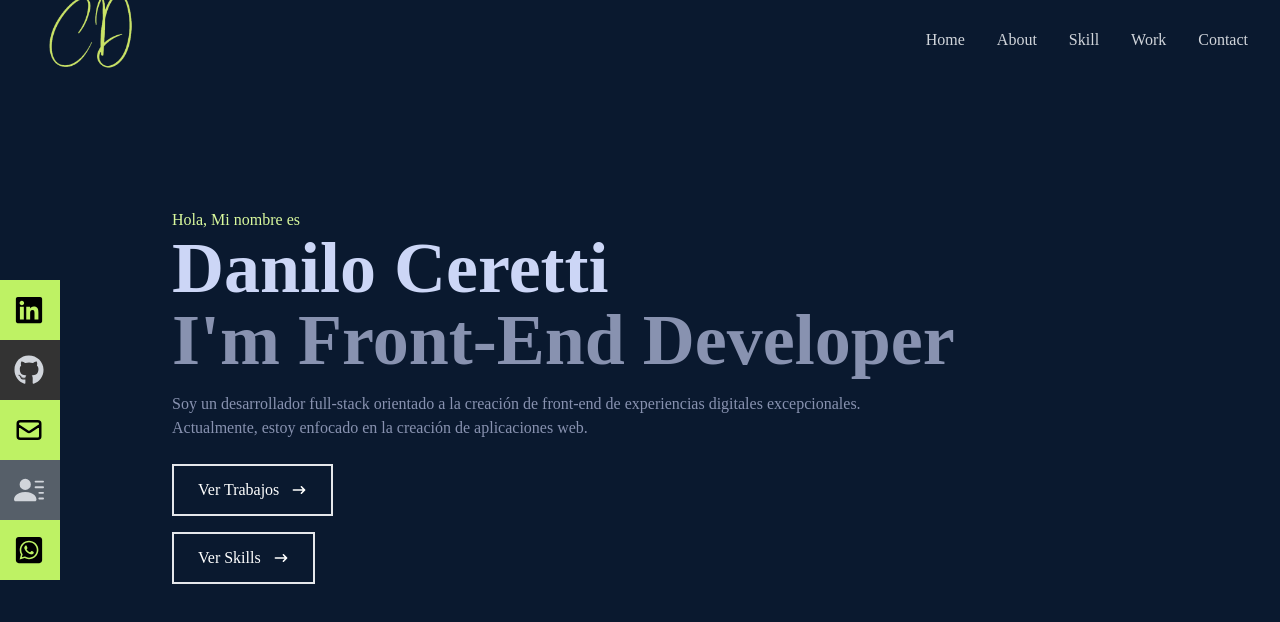
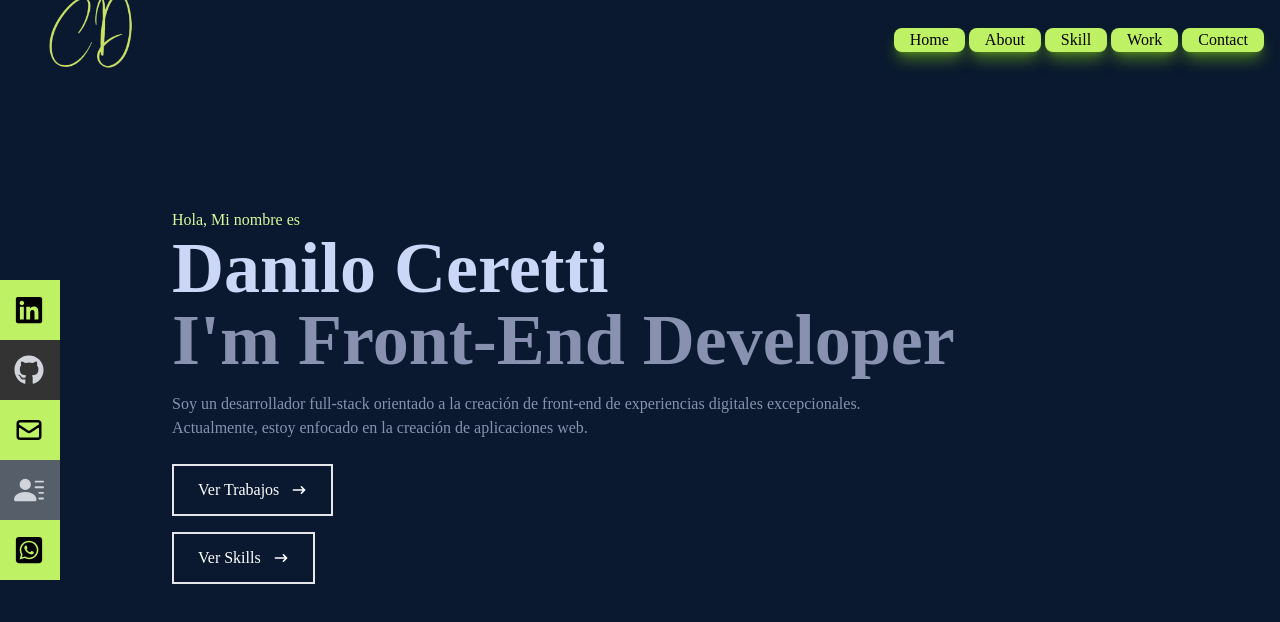
Before and after one commit to Daniloceretti/porfo, a React (Create React App) app: page / in a window 1280 px wide. Shown: the top 622 px of the page. Built offline with nearby package versions, Linux system fonts and the light colour scheme.

Commit message:
botenes verdes navbar con shadows

```diff
--- a/src/components/Navbar.jsx
+++ b/src/components/Navbar.jsx
@@ -21,19 +21,19 @@ const Navbar = () => {
             {/*menu*/}
 
             <ul className='hidden md:flex'>
-                <li className="hover:bg-lime-300 rounded-lg hover:text-black ">
+                <li className="bg-lime-300 shadow-lg shadow-lime-500/50 rounded-lg text-black">
                 <a href='/'>Home</a>
                 </li >
-                <li  className="hover:bg-lime-300 rounded-lg hover:text-black ">
+                <li className="bg-lime-300 shadow-lg mx-1 shadow-lime-500/50 rounded-lg text-black">
                 <a href='/about'>About</a>
                 </li>
-                <li  className="hover:bg-lime-300 rounded-lg hover:text-black ">
+                <li className="bg-lime-300 shadow-lg shadow-lime-500/50 rounded-lg text-black">
                 <a href='/skill'>Skill</a>
                 </li>
-                <li  className="hover:bg-lime-300 rounded-lg hover:text-black ">
+                <li  className="bg-lime-300 shadow-lg mx-1 shadow-lime-500/50 rounded-lg text-black">
                 <a href='/work'>Work</a>
                 </li>
-                <li  className="hover:bg-lime-300 rounded-lg hover:text-black ">
+                <li  className="bg-lime-300 shadow-lg shadow-lime-500/50 rounded-lg text-black">
                 <a href='/contact'>Contact</a>
                 </li>
             </ul>
```
